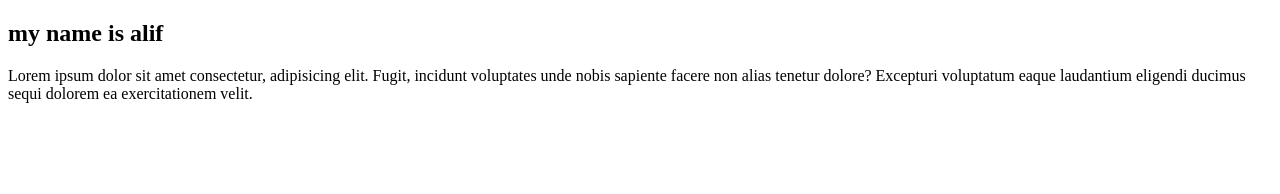
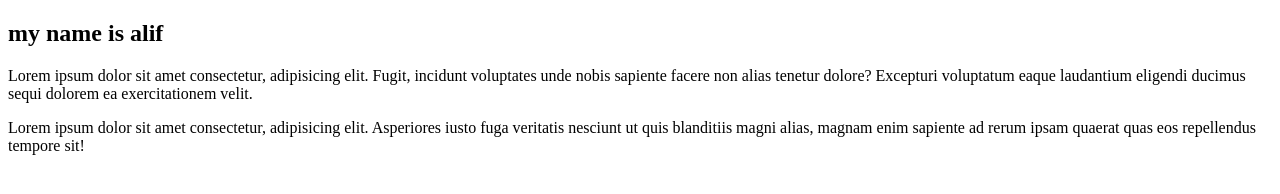
Before and after one commit to alifhossinsajjad/car-app, a plain HTML site: page index.html in a window 1280 px wide. Drawn offline with Linux system fonts and the light colour scheme.

Commit message:
another p tag

```diff
--- a/index.html
+++ b/index.html
@@ -10,5 +10,7 @@
         my name is alif
     </h2>
     <p>Lorem ipsum dolor sit amet consectetur, adipisicing elit. Fugit, incidunt voluptates unde nobis sapiente facere non alias tenetur dolore? Excepturi voluptatum eaque laudantium eligendi ducimus sequi dolorem ea exercitationem velit.</p>
+
+    <p>Lorem ipsum dolor sit amet consectetur, adipisicing elit. Asperiores iusto fuga veritatis nesciunt ut quis blanditiis magni alias, magnam enim sapiente ad rerum ipsam quaerat quas eos repellendus tempore sit!</p>
 </body>
 </html>
```
